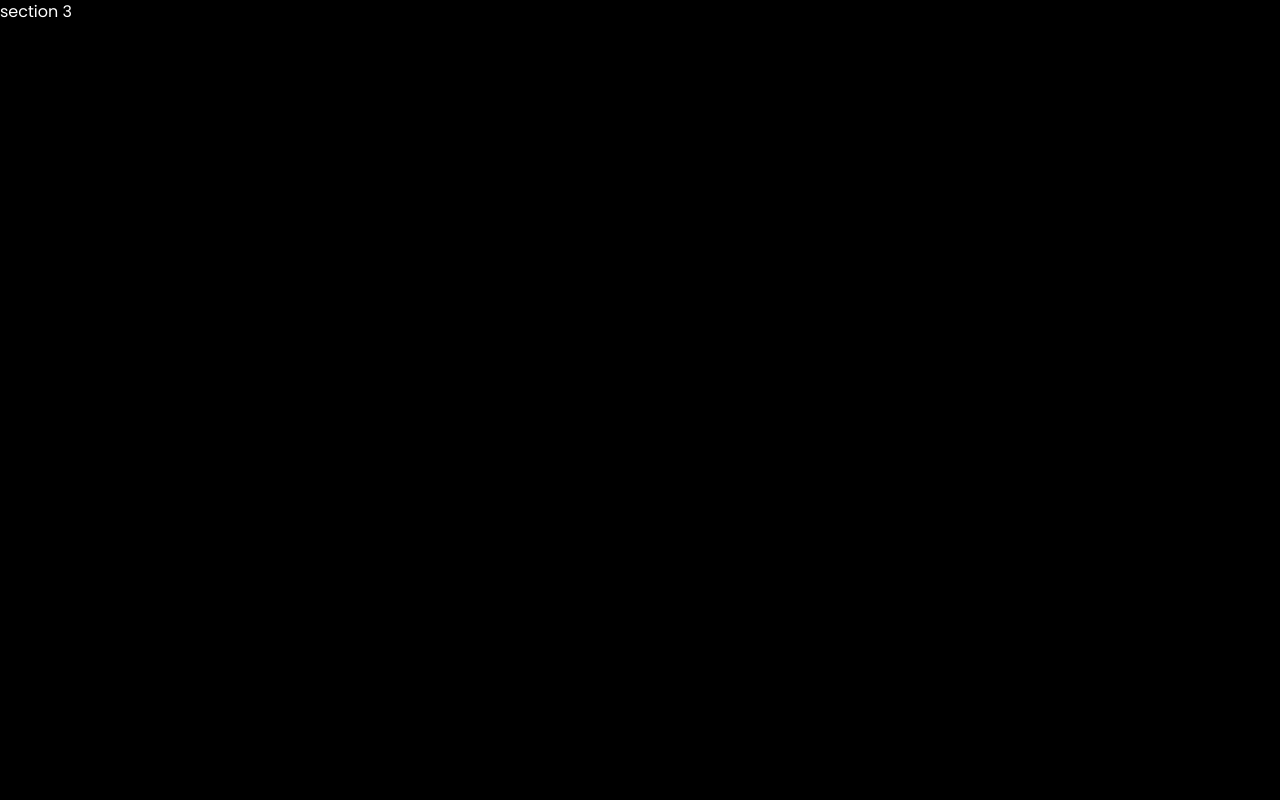
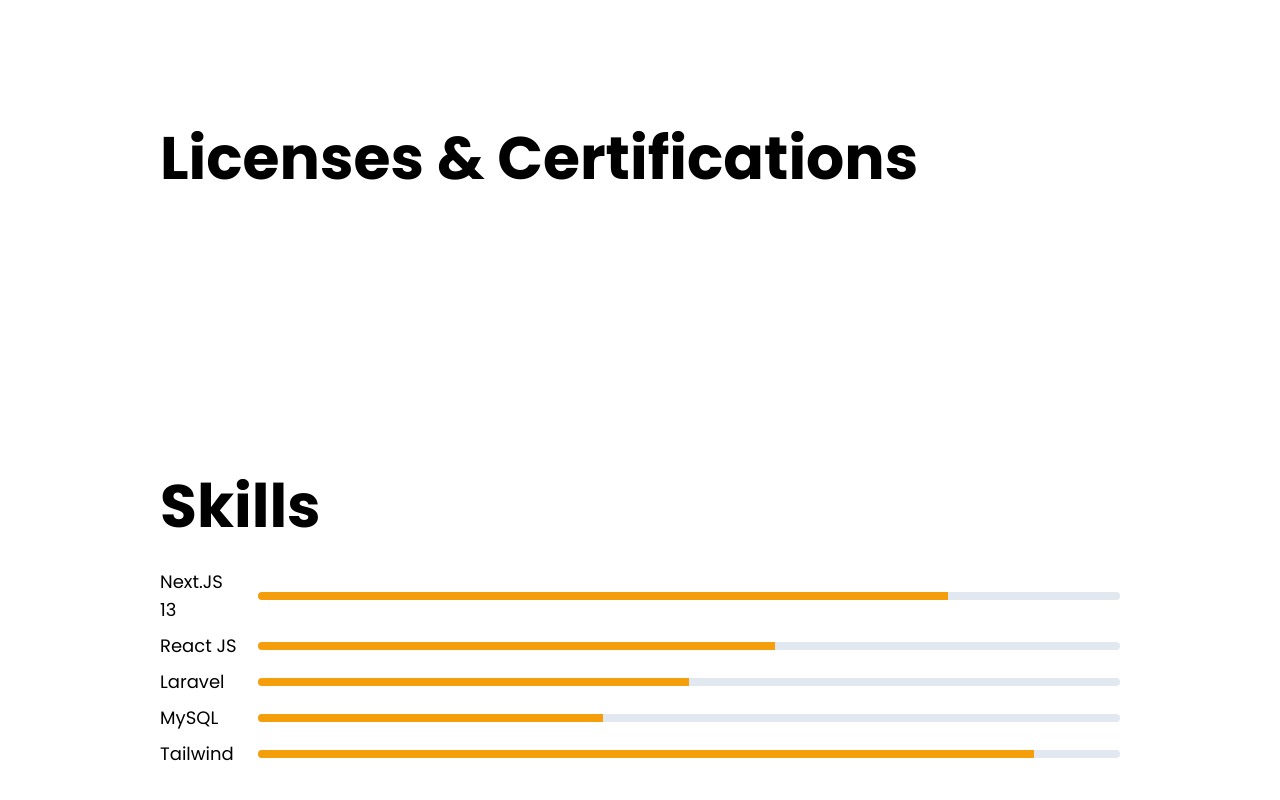
Before and after one commit to fiqihalfito/Portfolio, a Next.js app: page / in a window 1280 px wide. Shown: the part 1596-2396 px from the top of the page. Before the commit the page ends 1620 px from the top, so only its background shows below. Built offline with nearby package versions, Linux system fonts and the light colour scheme.

Commit message:
add skill - not ready

```diff
--- /dev/null
+++ b/src/app/_root_components/SkillBar.jsx
@@ -0,0 +1,16 @@
+const SkillBar = ({ skill }) => {
+    return (
+        <div className='grid grid-cols-10 gap-x-4 items-center'>
+            <div className=''>
+                <p className='text-lg'>{skill.name}</p>
+            </div>
+            <div className='col-start-2 col-end-11'>
+                <div className='w-full h-2 bg-slate-200 rounded-full overflow-hidden relative'>
+                    <div className={`absolute ${skill.width} h-full bg-amber-500`} />
+                </div>
+            </div>
+        </div>
+    )
+}
+
+export default SkillBar
--- a/src/app/page.js
+++ b/src/app/page.js
@@ -3,6 +3,8 @@
 import NavBar from './_root_components/NavBar'
 import { education } from '@/lib/education'
 import EducationCard from './_root_components/EducationCard'
+import { skills } from '@/lib/skills'
+import SkillBar from './_root_components/SkillBar'
 
 
 export default function Home() {
@@ -30,18 +32,29 @@
             </section>
 
             {/* section 2 */}
-            <section className='px-40 py-32 bg-white text-black '>
+            <section className='px-40 py-32 bg-amber-50 text-black '>
                 <p className='text-6xl font-bold mb-8'>Education</p>
                 <div className='space-y-4'>
-                    {education.map(item => (
-                        <EducationCard edu={item} />
+                    {education.map((item, i) => (
+                        <EducationCard key={i} edu={item} />
                     ))}
                 </div>
             </section>
 
             {/* section 3 */}
-            <section>
-                section 3
+            <section className='px-40 py-32 bg-white text-black'>
+                <p className='text-6xl font-bold mb-8'>Licenses & Certifications</p>
+
+            </section>
+
+            {/* section 4 */}
+            <section className='px-40 py-32 bg-white text-black'>
+                <p className='text-6xl font-bold mb-8'>Skills</p>
+                <div className='space-y-2'>
+                    {skills.map((skill, i) => (
+                        <SkillBar key={i} skill={skill} />
+                    ))}
+                </div>
             </section>
 
         </div>
--- /dev/null
+++ b/src/lib/skills.js
@@ -0,0 +1,27 @@
+export const skills = [
+    {
+        name: "Next.JS 13",
+        value: 80,
+        width: "w-[80%]"
+    },
+    {
+        name: "React JS",
+        value: 60,
+        width: "w-[60%]"
+    },
+    {
+        name: "Laravel",
+        value: 50,
+        width: "w-[50%]"
+    },
+    {
+        name: "MySQL",
+        value: 40,
+        width: "w-[40%]"
+    },
+    {
+        name: "Tailwind",
+        value: 90,
+        width: "w-[90%]"
+    }
+]
```
